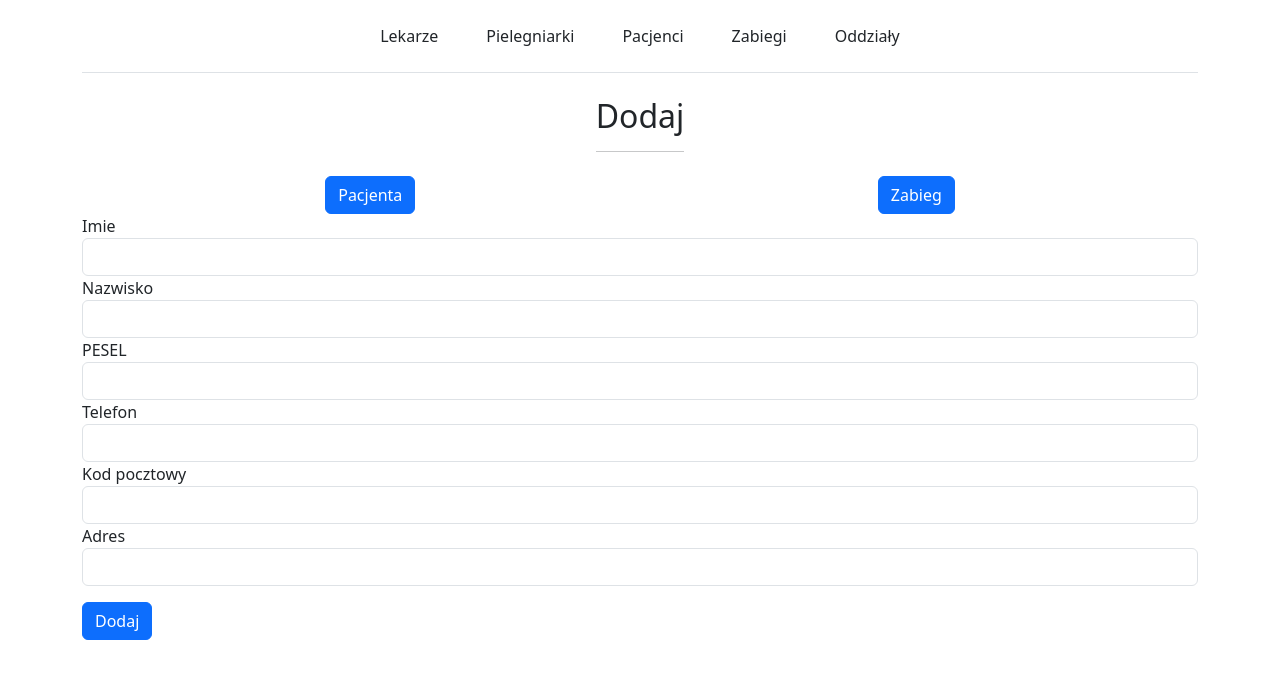
After one commit to Olewojt/ProjektBazy, a PHP site: page /add.php?name=Pacjent in a window 1280 px wide. The commit adds this page. Shown: the top 679 px of the page. Run offline with PHP 8.4, Linux system fonts and the light colour scheme.

Commit message:
Tytuly stron, dodawanie pacjentow i zabiegow

```diff
--- /dev/null
+++ b/add.php
@@ -0,0 +1,141 @@
+<?php
+    include 'db.php';
+
+    $form1 = '
+        <form method="POST" onsubmit="return confirm (\'Czy napewno chcesz dodać pacjenta?\');" action="add.php?name=Pacjent">
+        <div class="form-group">
+            <label for="name">Imie</label>
+            <input type="text" class="form-control" name="name" maxlength="100" required>
+        </div>
+        <div class="form-group">
+            <label for="surname">Nazwisko</label>
+            <input type="text" class="form-control" name="surname" maxlength="100" required>
+        </div>
+
+        <div class="form-group">
+            <label for="pesel">PESEL</label>
+            <input type="text" class="form-control" name="pesel" maxlength="11" required>
+        </div>
+
+        <div class="form-group">
+            <label for="phone">Telefon</label>
+            <input type="text" class="form-control" name="phone" maxlength="9" required>
+        </div>
+
+        <div class="form-group">
+            <label for="zip_code">Kod pocztowy</label>
+            <input type="text" class="form-control" name="zip_code" maxlength="6" required>
+        </div>
+
+        <div class="form-group mb-3">
+            <label for="address">Adres</label>
+            <input type="text" class="form-control" name="address" maxlength="150" required>
+        </div>
+
+        <button type="submit" class="btn btn-primary">Dodaj</button>
+    </form>
+    ';
+
+    $form2 = '
+        <form method="POST" onsubmit="return confirm (\'Czy napewno chcesz dodać zabieg?\');" action="add.php?name=Zabieg">
+        <div class="form-group">
+            <label for="ID_Pacjenta">ID Pacjenta</label>
+            <input type="number" class="form-control" name="ID_Pacjenta" required>
+        </div>
+
+        <div class="form-group py-2">
+            <label for="rodzaj_zabiegu">Rodzaj Zabiegu</label>
+            <select name="Rodzaj_Zabiegu" class="form-control" required>
+                <option value="RUTYNA">Rutyna</option>
+                <option value="PILNE">Pilne</option>
+            </select>
+        </div>
+
+        <div class="form-group py-2">
+            <label for="Data_Zabiegu">Data Zabiegu</label>
+            <input type="date" class="form-control" name="Data_Zabiegu" required>
+        </div>
+
+        <div class="form-group py-2">
+            <label for="ID_Lekarza">ID Lekarza</label>
+            <input type="number" class="form-control" name="ID_Lekarza" required>
+        </div>
+
+        <button type="submit" class="btn btn-primary">Dodaj</button>
+    </form>
+    ';
+?>
+
+<!DOCTYPE html>
+
+<html>
+    <head>
+        <title>Szpital - Dodaj</title>
+        <link href="https://cdn.jsdelivr.net/npm/bootstrap@5.3.0-alpha1/dist/css/bootstrap.min.css" rel="stylesheet" integrity="sha384-GLhlTQ8iRABdZLl6O3oVMWSktQOp6b7In1Zl3/Jr59b6EGGoI1aFkw7cmDA6j6gD" crossorigin="anonymous">
+    </head>
+
+    <body>
+        <div class="container">
+            <header class="align-items-center justify-content-center justify-content-md-between py-3 mb-4 border-bottom">
+
+                <ul class="nav col-12 col-md-auto mb-2 justify-content-center mb-md-0">
+                    <li><a href="index.php?name=Lekarze" class="nav-link px-4 link-dark">Lekarze</a></li>
+                    <li><a href="index.php?name=Pielegniarki" class="nav-link px-4 link-dark">Pielegniarki</a></li>
+                    <li><a href="index.php?name=Pacjenci" class="nav-link px-4 link-dark">Pacjenci</a></li>
+                    <li><a href="index.php?name=Zabiegi" class="nav-link px-4 link-dark">Zabiegi</a></li>
+                    <li><a href="index.php?name=Oddzialy" class="nav-link px-4 link-dark">Oddziały</a></li>
+                </ul>
+            </header>
+            <div class="container d-flex justify-content-center">
+                <h2>Dodaj<hr></h2>
+            </div>
+            <div class="container d-flex justify-content-around">
+                <a href="add.php?name=Pacjent"><button class="btn btn-primary">Pacjenta</button></a>
+                <a href="add.php?name=Zabieg"><button class="btn btn-primary">Zabieg</button></a>
+            </div>
+
+            <?php
+                if(isset($_GET['name'])){
+                    $name = $_GET['name'];
+                    if($name=="Pacjent"){
+                        print($form1);
+                    }
+                    else if($name=="Zabieg"){
+                        print($form2);
+                    }
+
+                    $valid = False;
+                    foreach ($_POST as $elem){
+                        if (empty($elem)){
+                            $valid = False;
+                        } else {
+                            $valid = True;
+                        }
+                    }
+
+                    if($valid){
+                        $db = Baza::getConnection();
+                        if ($name == "Pacjent") {
+                            Baza::addPatient(
+                                $_POST['name'],
+                                $_POST['surname'],
+                                $_POST['pesel'],
+                                $_POST['phone'],
+                                $_POST['zip_code'],
+                                $_POST['address']
+                            );
+                        }
+                        else if ($name == "Zabieg"){
+                            Baza::addProcedure(
+                                $_POST['ID_Pacjenta'],
+                                $_POST['Rodzaj_Zabiegu'],
+                                $_POST['Data_Zabiegu'],
+                                $_POST['ID_Lekarza']
+                            );
+                        }
+                    }
+                }
+            ?>
+        </div>
+    </body>
+</html>
--- a/dataExport.php
+++ b/dataExport.php
@@ -6,7 +6,7 @@
 <!DOCTYPE html>
 <html>
 <head>
-    <title>Mockup</title>
+    <title>Szpital - export</title>
     <link href="https://cdn.jsdelivr.net/npm/bootstrap@5.3.0-alpha1/dist/css/bootstrap.min.css" rel="stylesheet" integrity="sha384-GLhlTQ8iRABdZLl6O3oVMWSktQOp6b7In1Zl3/Jr59b6EGGoI1aFkw7cmDA6j6gD" crossorigin="anonymous">
 </head>
 
--- a/dataImport.php
+++ b/dataImport.php
@@ -6,7 +6,7 @@
 <!DOCTYPE html>
 <html>
 <head>
-    <title>Mockup</title>
+    <title>Szpital - import</title>
     <link href="https://cdn.jsdelivr.net/npm/bootstrap@5.3.0-alpha1/dist/css/bootstrap.min.css" rel="stylesheet" integrity="sha384-GLhlTQ8iRABdZLl6O3oVMWSktQOp6b7In1Zl3/Jr59b6EGGoI1aFkw7cmDA6j6gD" crossorigin="anonymous">
 </head>
 
--- a/db.php
+++ b/db.php
@@ -32,6 +32,10 @@ class Baza {
     // Mozna sprawdzic czy dane sa poprawne. Albo chuj aby dzialalo jako tako
     public static function addPatient($name, $surname, $pesel, $phone, $zip_code, $address){
         self::$db->conn->query("CALL addPatient('$name', '$surname', '$pesel', '$phone', '$zip_code', '$address')");
+    }
+
+    public static function addProcedure($patient_id, $type, $date, $doctor_id){
+        self::$db->conn->query("CALL addProcedure('$patient_id', '$type', '$date', '$doctor_id')");
     }
 
     public static function getProcedureByDate(int $filter){
--- a/index.php
+++ b/index.php
@@ -2,7 +2,7 @@
 
 <html>
     <head>
-        <title>Mockup</title>
+        <title>Szpital</title>
         <link href="https://cdn.jsdelivr.net/npm/bootstrap@5.3.0-alpha1/dist/css/bootstrap.min.css" rel="stylesheet" integrity="sha384-GLhlTQ8iRABdZLl6O3oVMWSktQOp6b7In1Zl3/Jr59b6EGGoI1aFkw7cmDA6j6gD" crossorigin="anonymous">
     </head>
 
@@ -15,7 +15,7 @@
                         <li><a href="index.php?name=Pacjenci" class="nav-link px-4 link-dark">Pacjenci</a></li>
                         <li><a href="index.php?name=Zabiegi" class="nav-link px-4 link-dark">Zabiegi</a></li>
                         <li><a href="index.php?name=Oddzialy" class="nav-link px-4 link-dark">Oddziały</a></li>
-                        <a href='newPatient.php' class='pe-4'><button type="button" class="btn btn-primary">Dodaj</button></a>
+                        <a href='add.php' class='pe-4'><button type="button" class="btn btn-primary">Dodaj</button></a>
                         <a href='dataImport.php' class='pe-4'><button type="button" class="btn btn-primary">Importuj</button></a>
                         <a href='dataExport.php'><button type="button" class="btn btn-primary">Exportuj</button></a>
                     </ul>
```
Also changed, not shown: newPatient.php (deleted, +0 -83 lines), 1 other file.
